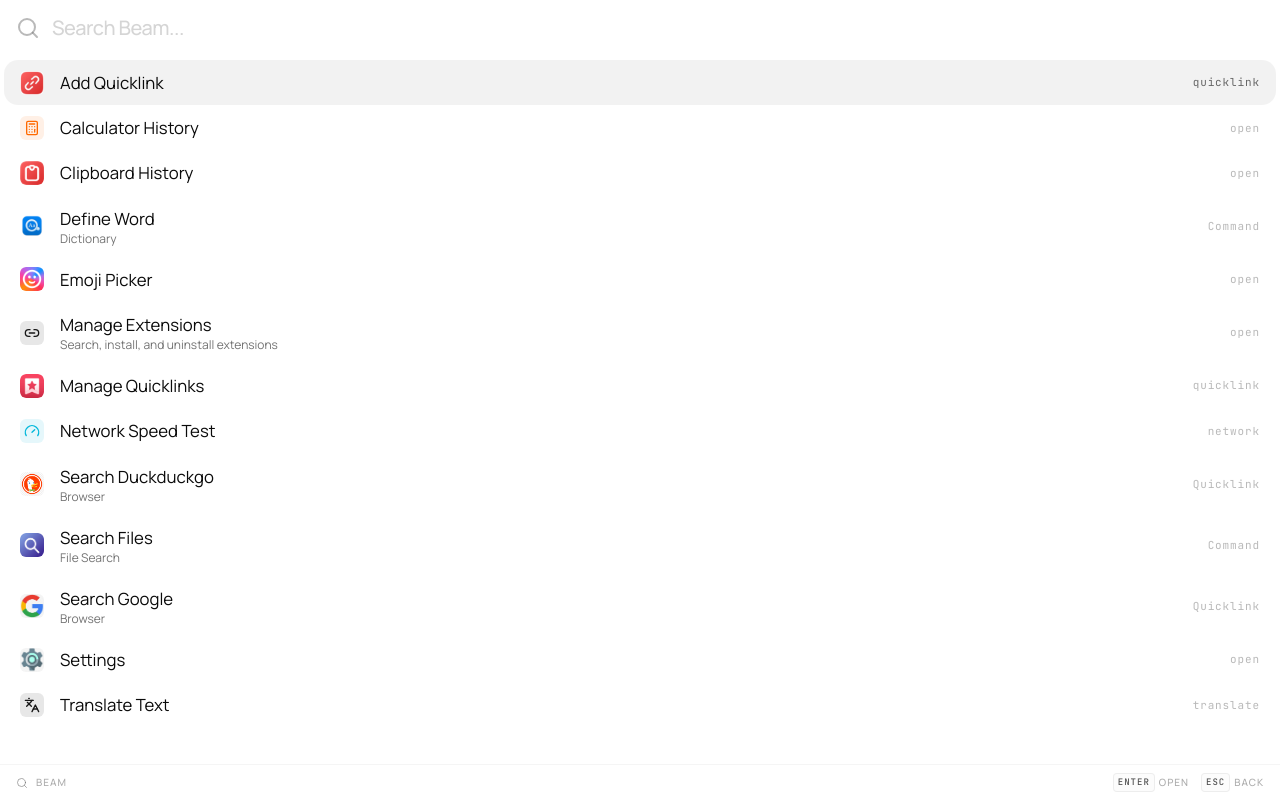
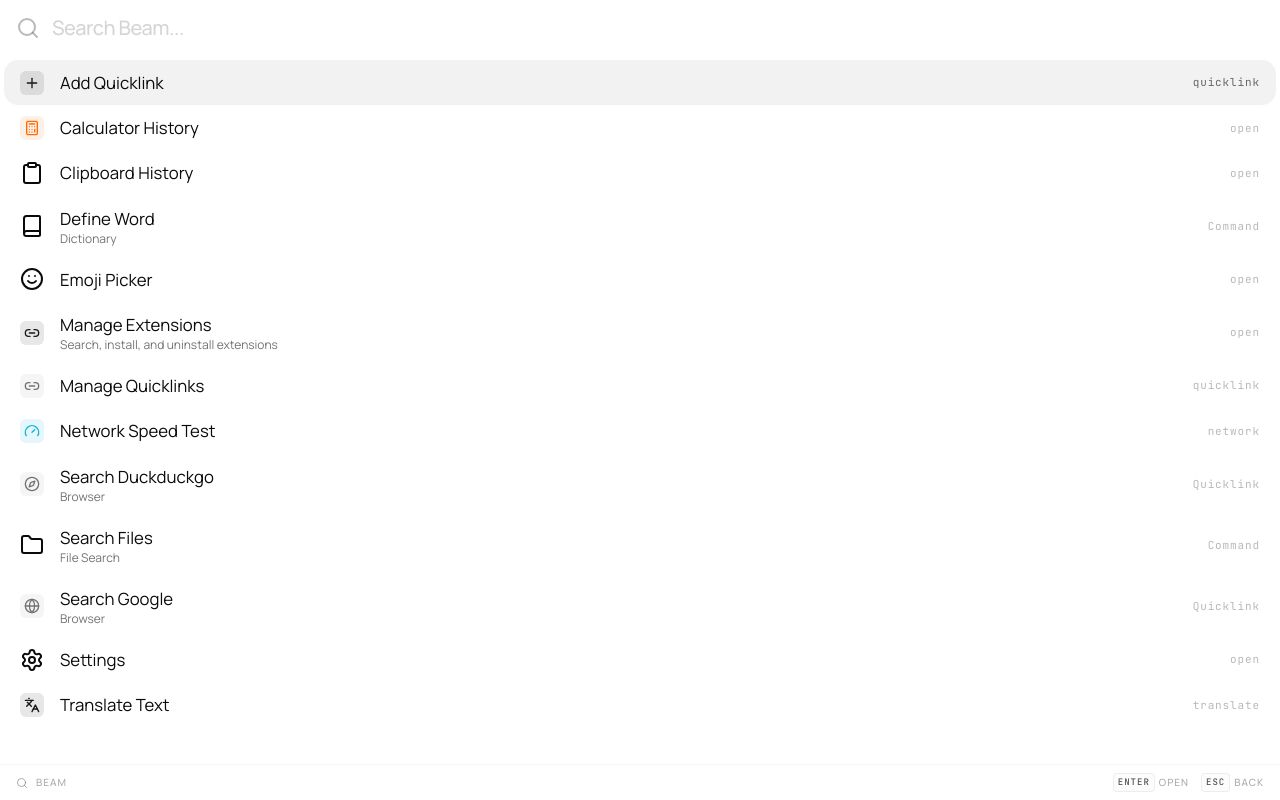
Before and after one commit to krishkalaria12/beam, a React (Vite) app: page / in a window 1280 px wide. Built offline with nearby package versions, Linux system fonts and the light colour scheme.

Commit message:
switch command icons to lucide vector chips

```diff
--- a/src/components/icons/command-icon.tsx
+++ b/src/components/icons/command-icon.tsx
@@ -5,7 +5,6 @@
   normalizeIconToken,
   resolveCommandToneSpecByCommandId,
   resolveCommandToneSpec,
-  resolveIconAssetSource,
   toneClassName,
 } from "@/components/icons/icon-registry";
 import { cn } from "@/lib/utils";
@@ -63,18 +62,6 @@
     }
   }
 
-  const staticSource = token ? resolveIconAssetSource(token) : null;
-  if (staticSource) {
-    return (
-      <img
-        src={staticSource}
-        alt=""
-        loading="lazy"
-        className={cn("size-6 rounded-sm object-cover", className)}
-      />
-    );
-  }
-
   const toneSpec = token ? resolveCommandToneSpec(token) : null;
   if (toneSpec) {
     return <IconChip icon={toneSpec.icon} toneClass={toneClassName(toneSpec.tone)} className={className} />;
--- a/src/components/icons/icon-registry.ts
+++ b/src/components/icons/icon-registry.ts
@@ -7,6 +7,7 @@
   Circle,
   Clipboard,
   Clock3,
+  Compass,
   Command,
   Download,
   Eye,
@@ -15,6 +16,7 @@
   FileText,
   Folder,
   Gauge,
+  Globe,
   Heart,
   History,
   ImageIcon,
@@ -47,17 +49,7 @@
 } from "lucide-react";
 import type { LucideIcon } from "lucide-react";
 
-import clipboardIcon from "@/assets/icons/clipboard.png";
-import createQuicklinkIcon from "@/assets/icons/create-quicklink.jpeg";
-import dictionaryIcon from "@/assets/icons/dictionary.png";
-import duckduckgoIcon from "@/assets/icons/duckduckgo.png";
-import emojiIcon from "@/assets/icons/emoji.png";
 import fileQuicklinkIcon from "@/assets/icons/file-icon-quicklink.png";
-import filesIcon from "@/assets/icons/files.png";
-import googleIcon from "@/assets/icons/google.jpeg";
-import listQuicklinksIcon from "@/assets/icons/list-quicklink.png";
-import settingsIcon from "@/assets/icons/settings.png";
-import systemIcon from "@/assets/icons/system.png";
 
 export type IconTone = "neutral" | "primary" | "orange" | "cyan";
 
@@ -78,17 +70,7 @@
 }
 
 const ICON_ASSET_BY_TOKEN: Record<string, string> = {
-  clipboard: clipboardIcon,
-  dictionary: dictionaryIcon,
-  duckduckgo: duckduckgoIcon,
-  emoji: emojiIcon,
   filequicklink: fileQuicklinkIcon,
-  files: filesIcon,
-  google: googleIcon,
-  quicklinkcreate: createQuicklinkIcon,
-  quicklinkmanage: listQuicklinksIcon,
-  settings: settingsIcon,
-  system: systemIcon,
 };
 
 const LUCIDE_ICON_BY_TOKEN: Record<string, LucideIcon> = {
@@ -117,6 +99,7 @@
   folder: Folder,
   gauge: Gauge,
   gear: Settings,
+  google: Globe,
   heart: Heart,
   history: History,
   image: ImageIcon,
@@ -134,6 +117,8 @@
   plus: Plus,
   power: Power,
   puzzle: Puzzle,
+  quicklinkcreate: Plus,
+  quicklinkmanage: Link2,
   refresh: RefreshCw,
   search: Search,
   settings: Settings,
@@ -147,6 +132,7 @@
   terminal: Terminal,
   theme: Smile,
   translation: Languages,
+  duckduckgo: Compass,
   upload: Upload,
   user: User,
   users: Users,
@@ -160,6 +146,10 @@
   calculator: { icon: Calculator, tone: "orange" },
   extension: { icon: Link2, tone: "primary" },
   layout: { icon: FileSearch, tone: "neutral" },
+  quicklinkcreate: { icon: Plus, tone: "primary" },
+  quicklinkmanage: { icon: Link2, tone: "neutral" },
+  google: { icon: Globe, tone: "neutral" },
+  duckduckgo: { icon: Compass, tone: "neutral" },
   search: { icon: Search, tone: "neutral" },
   speedtest: { icon: Gauge, tone: "cyan" },
   theme: { icon: Smile, tone: "neutral" },
```
